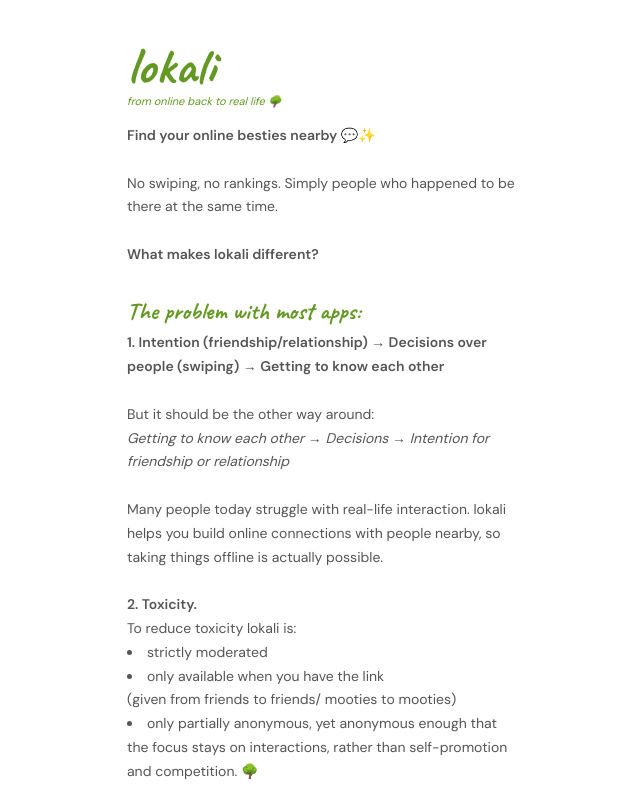
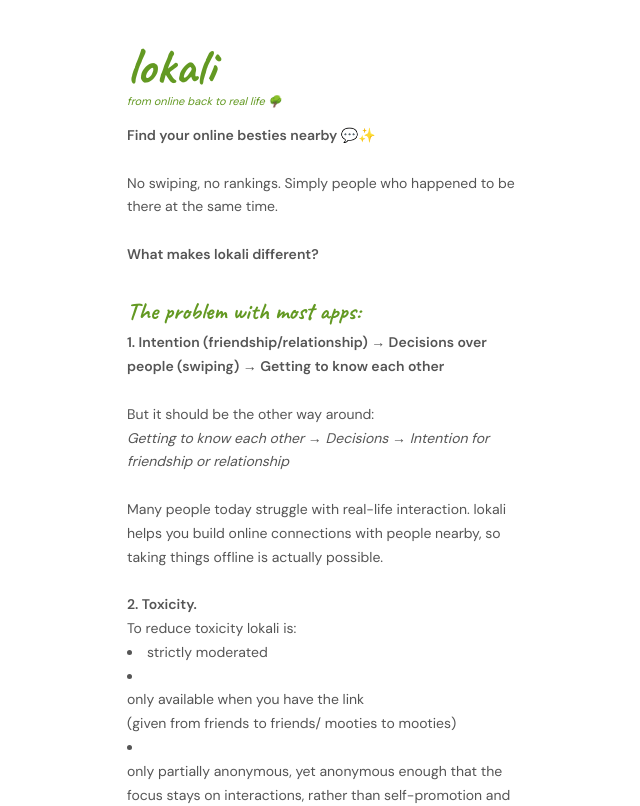
Before and after one commit to FrauleinElfeElfe/Lokali, a React (Vite) app: page / in a window 1280 px wide. Shown: the top 806 px of the page, without its empty margins (317-957 px from the left). Built offline with nearby package versions, Linux system fonts and the light colour scheme; no server answers.

Commit message:
kann doch nicht so schwer sein

```diff
--- a/src/pages/Login.jsx
+++ b/src/pages/Login.jsx
@@ -120,9 +120,9 @@
           <strong>2. Toxicity.</strong><br />
           To reduce toxicity lokali is: <br />
 	  	<li>strictly moderated <br /> </li>
-	  	<li>only available when you have the link <br />
-		(given from friends to friends/ mooties to mooties)<br /></li>
-	  	<li>only partially anonymous, yet anonymous enough that the focus stays on interactions, rather than self-promotion and competition. 🌳</li>
+	  	<li><ul>only available when you have the link <br />
+		(given from friends to friends/ mooties to mooties)<br /></ul></li>
+	  	<li><ul>only partially anonymous, yet anonymous enough that the focus stays on interactions, rather than self-promotion and competition. 🌳</ul></li>
         </p>
       </div>
 
```
